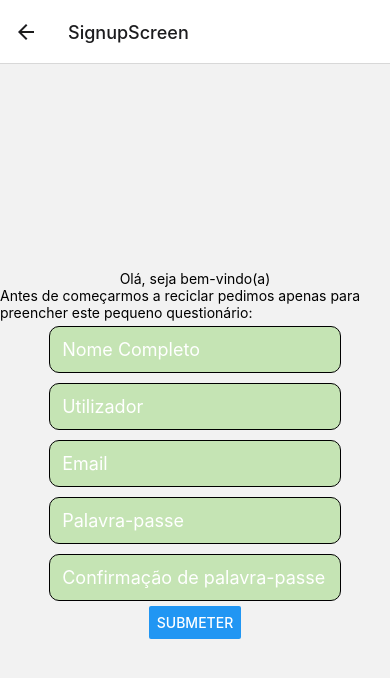
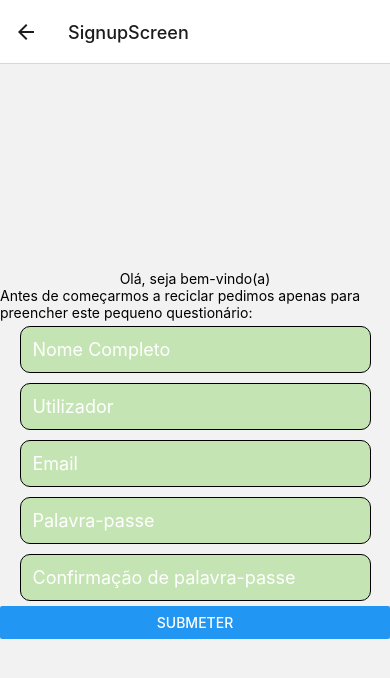
Before and after one commit to torresgiulia/WeCycle, a React Native app: screen /SignupScreen in a window 390 px wide. Shown: the top 678 px of the page. Built offline with nearby package versions, Linux system fonts and the light colour scheme.

Commit message:
Pequenas alterações
alterações pequenas depois de navigator dar errado

```diff
--- a/screens/LoginScreen.js
+++ b/screens/LoginScreen.js
@@ -1,21 +1,16 @@
+//REACT
 import React, { useState } from 'react';
 import { StyleSheet, Text, View, KeyboardAvoidingView, TextInput, TouchableOpacity, Image, Touchable, Button } from 'react-native';
 //Firebase
 import { auth } from '../firebase';
 import { signInWithEmailAndPassword } from 'firebase/auth';
-//React Navigator
-import { NavigationContainer, useNavigation } from '@react-navigation/native';
-import { createNativeStackNavigator } from '@react-navigation/native-stack';
-
-//import Navigator from '../navigation';
-
 
 const LoginScreen = ({navigation}) => {
 
     const [email, setEmail] = useState('');
     const [password, setPassword] = useState('');
 
-    //handle Login with email and password
+    //Login: email e password
     function handleLogin(){
         signInWithEmailAndPassword(auth, email, password)
         .then((userCredentials) => {
@@ -36,15 +31,16 @@ const LoginScreen = ({navigation}) => {
                 <TextInput
                     placeholder='Email'
                     value={email}
+                    autoCapitalize='none'
                     onChangeText={text => setEmail(text)}
                     style={styles.inputBox}/>
                 {/* Password */}
                 <TextInput
                     placeholder='Password'
                     value={password}
+                    secureTextEntry
                     onChangeText={text => setPassword(text)}
-                    style={styles.inputBox}
-                    secureTextEntry/>
+                    style={styles.inputBox}/>
             </View>
             <View style={styles.buttonsContainer}>
                 <View >
--- a/screens/SignupScreen.js
+++ b/screens/SignupScreen.js
@@ -34,8 +34,13 @@ const SignupScreen = () => {
                 const user = userCredential.user;     //object user
                 //atualizar para adicionar nome
                 updateProfile(auth.currentUser, {
-                    displayName: nome,
+                    displayName: nome + " " + utilizador,
                 })
+                //APENAS PARA TESTE
+                .then(()=> {
+                    const array = auth.currentUser.displayName.split(" ");
+                    console.log("username: " + array[array.length -1]);
+                } )
                 .catch((error) => console.log(error.message))
             })
             .catch((error) => console.log(error.message) )
@@ -50,11 +55,34 @@ const SignupScreen = () => {
             <Text>Antes de começarmos a reciclar pedimos apenas para preencher este pequeno questionário:</Text>
         </View>
         <View style={styles.inputContainer}>
-            <TextInput style={styles.inputBox} placeholder="Nome Completo" value={nome} onChangeText={text => setNome(text)}></TextInput>
-            <TextInput style={styles.inputBox} placeholder="Utilizador" value={utilizador} onChangeText={text => setUtilizador(text)}></TextInput>
-            <TextInput style={styles.inputBox} placeholder="Email" value={email} onChangeText={text => setEmail(text)}></TextInput>
-            <TextInput style={styles.inputBox} placeholder="Palavra-passe" value={pass} onChangeText={text => setPass(text)}></TextInput>
-            <TextInput style={styles.inputBox} placeholder="Confirmação de palavra-passe" value={vPass} onChangeText={text => setvPass(text)}></TextInput>
+            <TextInput
+                style={styles.inputBox}
+                placeholder="Nome Completo"
+                value={nome}
+                autoCapitalize='words'
+                onChangeText={text => setNome(text)}/>
+            <TextInput
+                style={styles.inputBox}
+                placeholder="Utilizador"
+                value={utilizador}
+                autoCapitalize='none'
+                onChangeText={text => setUtilizador(text)}/>
+            <TextInput
+                style={styles.inputBox}
+                placeholder="Email"
+                value={email}
+                autoCapitalize='none'
+                onChangeText={text => setEmail(text)}/>
+            <TextInput
+                style={styles.inputBox}
+                placeholder="Palavra-passe"
+                secureTextEntry
+                value={pass} onChangeText={text => setPass(text)}/>
+            <TextInput
+                style={styles.inputBox}
+                placeholder="Confirmação de palavra-passe"
+                secureTextEntry
+                value={vPass} onChangeText={text => setvPass(text)}/>
         </View>
         <View style={styles.submitContainer}>
             <Button title='Submeter' onPress={handleRegister}></Button>
@@ -68,7 +96,6 @@ const styles = StyleSheet.create({
     container:{
         flex:1,
         justifyContent: 'center',
-        alignItems: 'center',
     },
     inputBox:{
         margin: 5,
```
